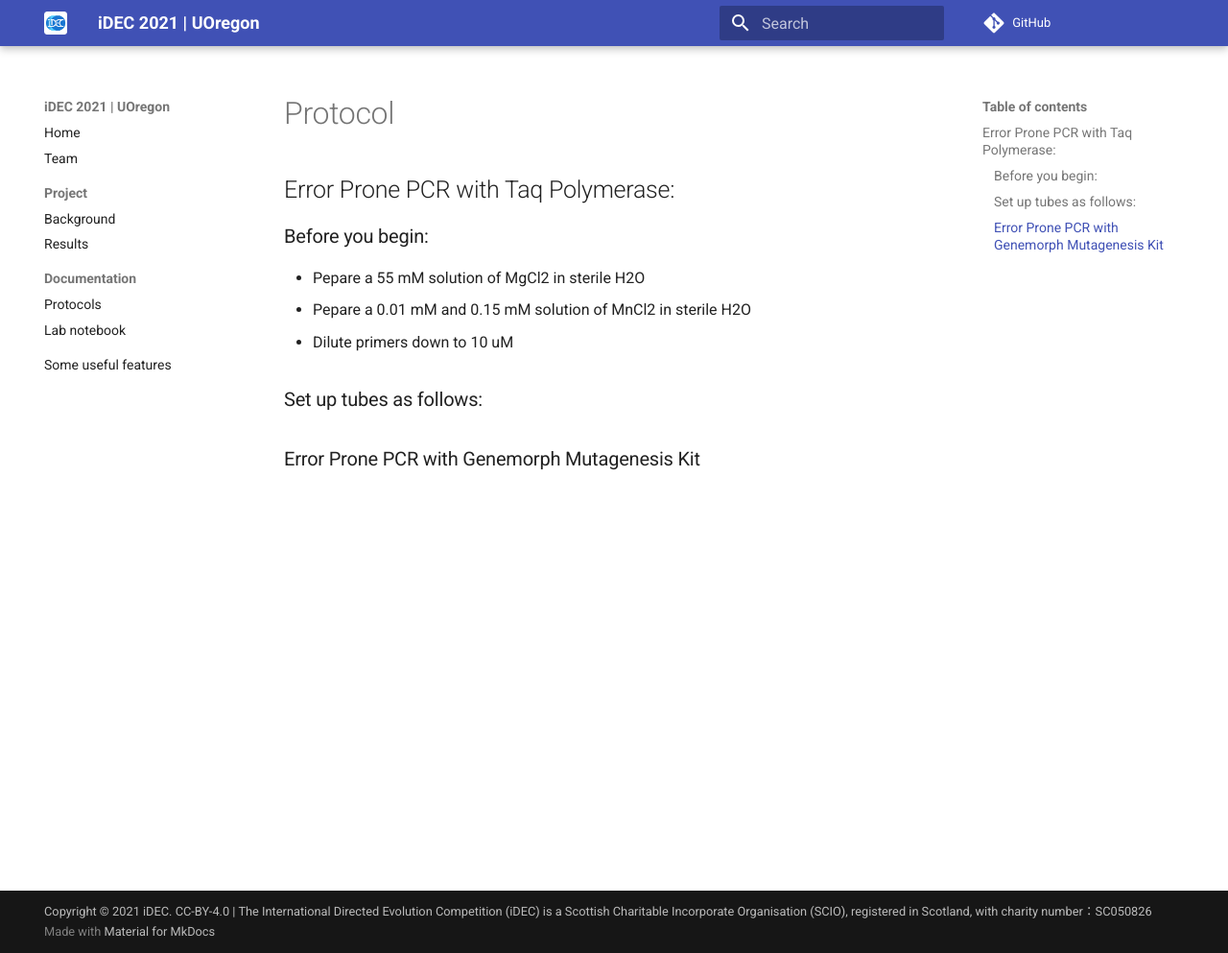
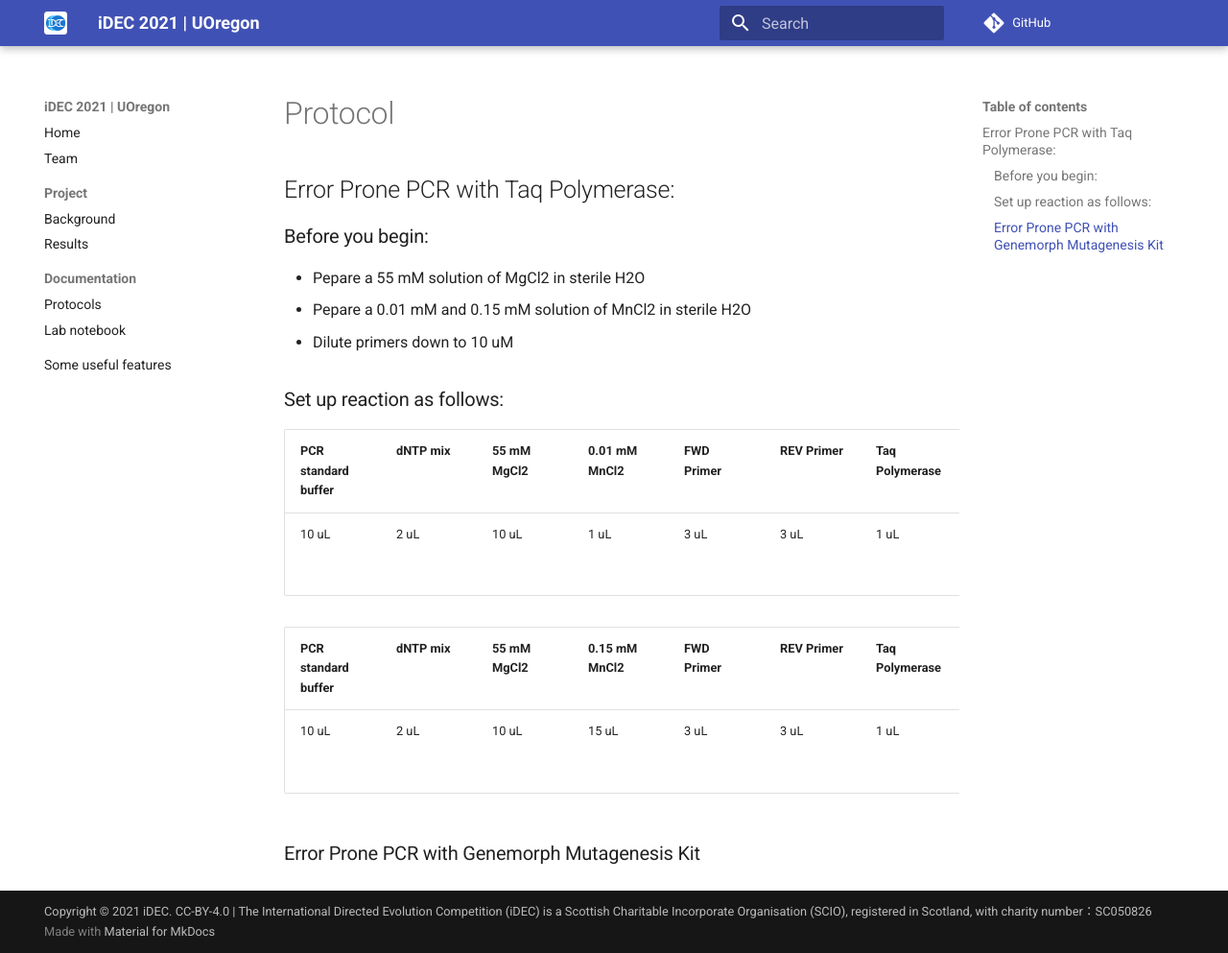
Before and after one commit to idec2021/UOregon, an MkDocs documentation site: the page built from docs/documentation/Error Prone PCR.md, in a window 1280 px wide and 993 px high. Shown: the whole window at 96% size. Built offline with MkDocs 1.6.1 and Material for MkDocs 9.7.7, drawn with Linux system fonts in a browser that asks for light colours; comment, search, counter and statistics services are not loaded.

Commit message:
Update Error Prone PCR.md

```diff
--- a/docs/documentation/Error Prone PCR.md
+++ b/docs/documentation/Error Prone PCR.md
@@ -7,6 +7,13 @@
 - Pepare a 0.01 mM and 0.15 mM solution of MnCl2 in sterile H2O
 - Dilute primers down to 10 uM
 
-### Set up tubes as follows:
+### Set up reaction as follows:
+| PCR standard buffer | dNTP mix  | 55 mM MgCl2 | 0.01 mM MnCl2 | FWD Primer | REV Primer | Taq Polymerase | Plasmid DNA | H2O | Total |
+| ----- | ----- | ----- | ----- | ----- | ----- | ----- | ----- | ----- | ---- |
+| 10 uL | 2 uL | 10 uL | 1 uL | 3 uL | 3 uL | 1 uL | ~ 10 ng of an 8kb plasmid | to 100 uL | 100 uL |
+
+| PCR standard buffer | dNTP mix  | 55 mM MgCl2 | 0.15 mM MnCl2 | FWD Primer | REV Primer | Taq Polymerase | Plasmid DNA | H2O | Total |
+| ----- | ----- | ----- | ----- | ----- | ----- | ----- | ----- | ----- | ---- |
+| 10 uL | 2 uL | 10 uL | 15 uL | 3 uL | 3 uL | 1 uL | ~ 10 ng of an 8kb plasmid | to 100 uL | 100 uL |
 
 ### Error Prone PCR with Genemorph Mutagenesis Kit
```
